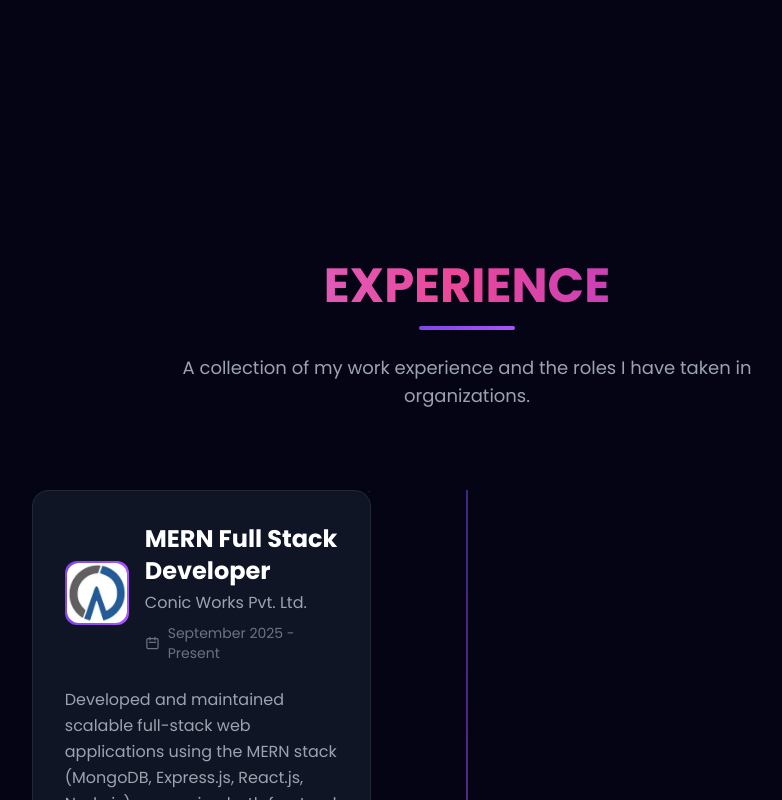
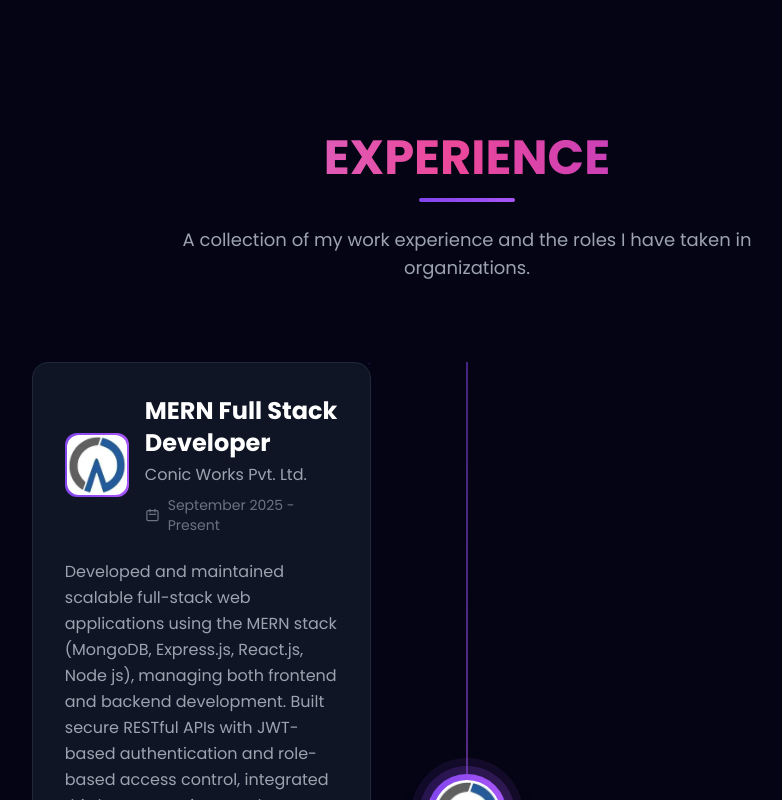
Before and after one commit to mahi720/portfolio, a React (Vite) app: page / in a window 1280 px wide. Shown: the part 2100-2900 px from the top of the page, without its empty margins (173-955 px from the left). Built offline with nearby package versions, Linux system fonts and the light colour scheme.

Commit message:
Adjust padding in Experience section

```diff
--- a/src/components/Experience/Experience.jsx
+++ b/src/components/Experience/Experience.jsx
@@ -137,7 +137,7 @@ const Experience = () => {
     <section
       id="experience"
       ref={sectionRef}
-      className="relative py-32 px-[7vw] md:px-[7vw] lg:px-[16vw] font-sans overflow-hidden"
+      className="relative py-19 px-[7vw] md:px-[7vw] lg:px-[16vw] font-sans overflow-hidden"
     >
       {/* Background decorative elements - Slow pulsing */}
       <div className="absolute inset-0 -z-10">
```
